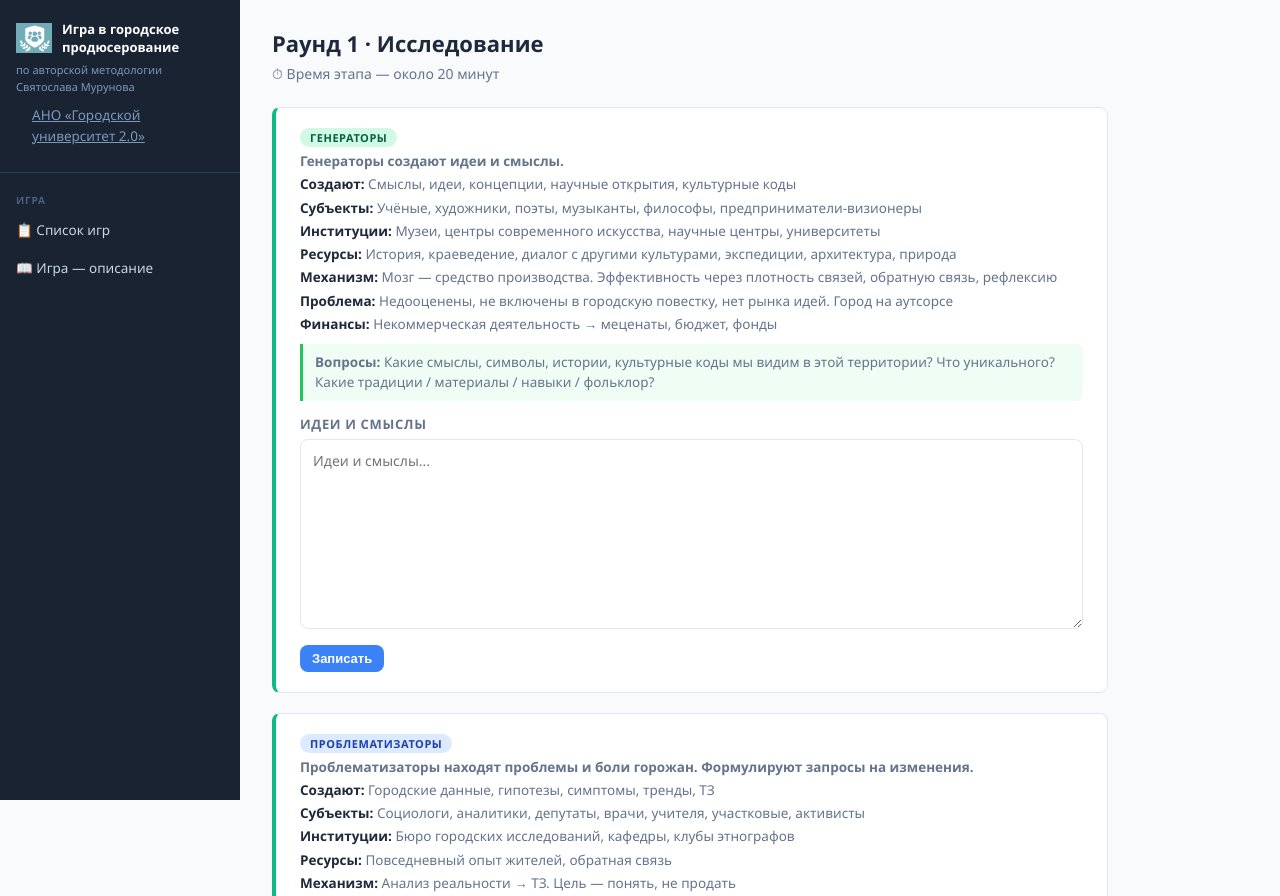
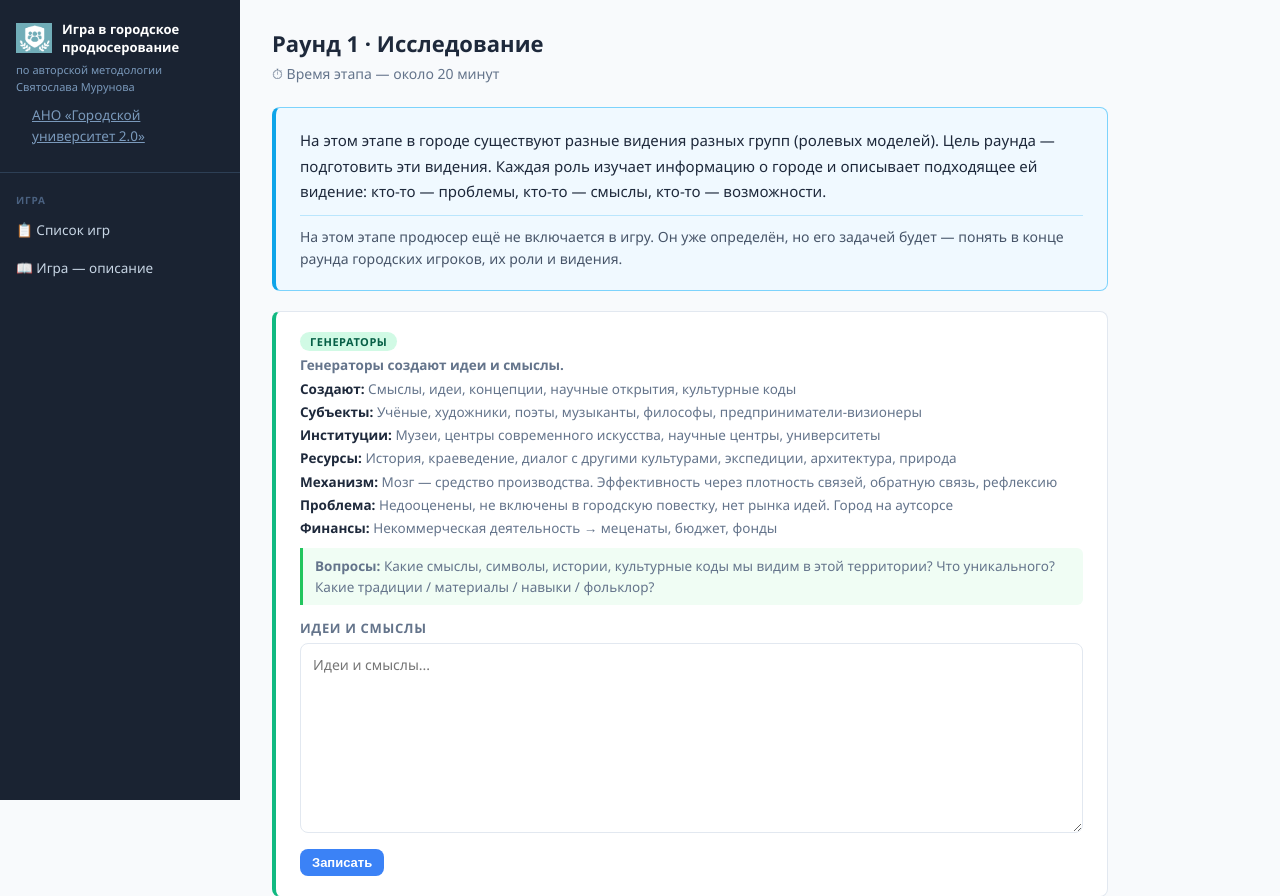
Before and after one commit to Aquamariss/city-game, a Flask app: template templates/round1.html in a window 1280 px wide. Shown: the top 896 px of the page. Run offline with Flask 3, Linux system fonts and the light colour scheme; the template is opened without the code that fills it, so the values that code supplies are empty.

Commit message:
Add round description block to Round 1 page
Co-Authored-By: Claude Sonnet 4.6 <noreply@anthropic.com>

```diff
--- a/templates/round1.html
+++ b/templates/round1.html
@@ -4,6 +4,15 @@
 {% block content %}
 <div class="page-title">Раунд 1 · Исследование</div>
 <div class="page-subtitle">⏱ Время этапа — около 20 минут</div>
+
+<div class="card" style="background:#f0f9ff; border-color:#7dd3fc; border-left:4px solid #0ea5e9;">
+  <div style="font-size:15px; line-height:1.7; color:#1e293b;">
+    На этом этапе в городе существуют разные видения разных групп (ролевых моделей). Цель раунда — подготовить эти видения. Каждая роль изучает информацию о городе и описывает подходящее ей видение: кто-то — проблемы, кто-то — смыслы, кто-то — возможности.
+  </div>
+  <div style="margin-top:10px; font-size:14px; color:#475569; line-height:1.6; border-top:1px solid #bae6fd; padding-top:10px;">
+    На этом этапе продюсер ещё не включается в игру. Он уже определён, но его задачей будет — понять в конце раунда городских игроков, их роли и видения.
+  </div>
+</div>
 
 {% macro role_row(label, text) %}
 <p style="margin:3px 0;"><strong style="color:#1e293b;">{{ label }}</strong> {{ text }}</p>
```
